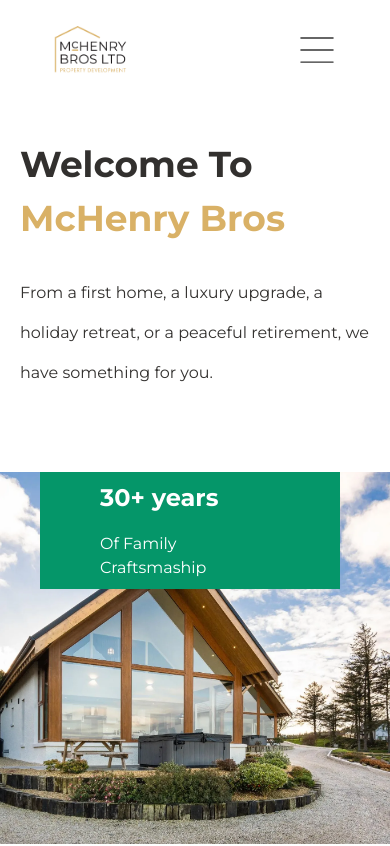
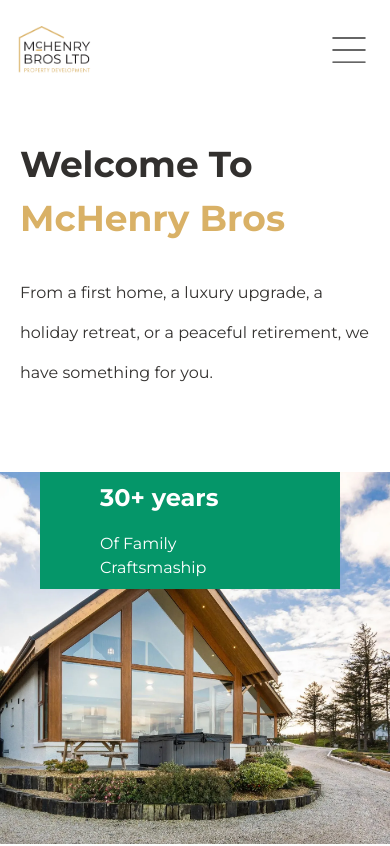
Before and after one commit to AGuerriere/mchenrybros.com, a Next.js app: page / in a window 390 px wide. Shown: the top 846 px of the page. Built offline with nearby package versions, Linux system fonts and the light colour scheme.

Commit message:
changed padding of navbar on mobile

```diff
--- /dev/null
+++ b/src/app/about/page.tsx
@@ -0,0 +1,6 @@
+export default function About(){
+  return(
+    <>
+    </>
+  )
+}
--- a/src/app/components/Navbar.tsx
+++ b/src/app/components/Navbar.tsx
@@ -31,8 +31,8 @@
         </ul>
       </nav>
       {/* Mobile Closed */}
-      <nav className="flex lg:hidden w-full justify-between h-[100px] items-center">
-        <div className="pl-10">
+      <nav className="flex lg:hidden w-full justify-between h-[100px] items-center pl-1 pr-6">
+        <div className="">
           <Image
             src="/images/logo.webp"
             width={105}
@@ -40,7 +40,7 @@
             alt="McHenry Bros logo"
           />
         </div>
-        <div className="pr-14">
+        <div className="">
           <Image
             src="/images/menu.svg"
             width={34}
--- /dev/null
+++ b/src/app/portfolio/page.tsx
@@ -0,0 +1,6 @@
+export default function Portfolio(){
+  return(
+    <>
+    </>
+  )
+}
--- /dev/null
+++ b/src/app/success/page.tsx
@@ -0,0 +1,6 @@
+export default function Success(){
+  return(
+    <>
+    </>
+  )
+}
```
